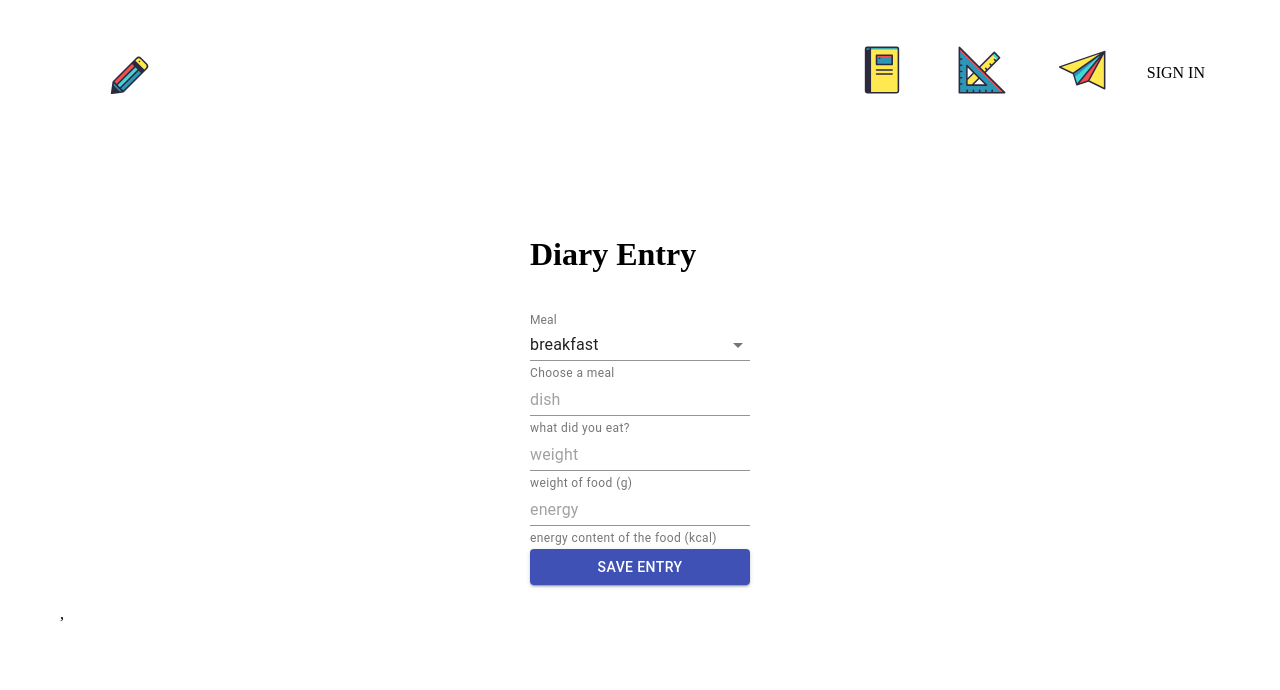
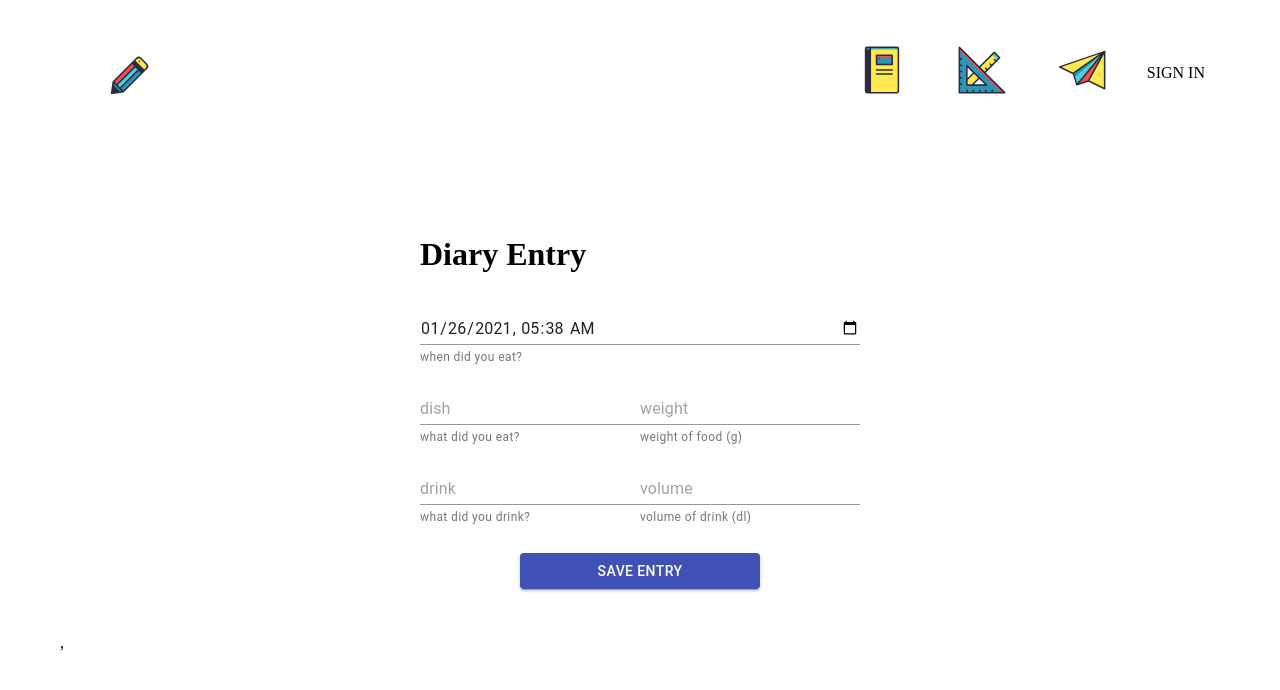
Before and after one commit to DavidAtMollimers/food-diary, a React (Create React App) app: page /entry in a window 1280 px wide. Shown: the top 690 px of the page. Built offline with nearby package versions, Linux system fonts and the light colour scheme.

Commit message:
Restructure the textual input after design work. Add date-time picker and drink input, remove energy and meal-type.

```diff
--- a/src/components/diary-entry/diary-entry.component.jsx
+++ b/src/components/diary-entry/diary-entry.component.jsx
@@ -1,48 +1,20 @@
 import React from 'react';
+import './diary-entry.styles.scss'
 import TextField from '@material-ui/core/TextField';
-import { makeStyles } from '@material-ui/core/styles';
 import Button from '@material-ui/core/Button';
-import { FormControl, MenuItem } from '@material-ui/core';
-
-const useStyles  = makeStyles((theme) => ({
-    formControl: {
-    margin: theme.spacing(1),
-    minWidth: 120,
-    },
-    selectEmpty: {
-    marginTop: theme.spacing(2),
-    },
-}));
-
-const mealTypes = [
-    {
-        id: 1,
-        meal: 'breakfast'
-    },
-    {
-        id: 2,
-        meal: 'snack'
-    },
-    {
-        id: 3,
-        meal: 'lunch'
-    },
-    {
-        id: 4,
-        meal: 'dinner'
-    },
-];
+import { FormControl } from '@material-ui/core';
 
 class DiaryEntry extends React.Component {
     constructor(props){
         super(props);
+        var date_time = new Date().toISOString().slice(0,16);
 
         this.state = {
-            meal: 'breakfast',
             dish: '',
             weight: 0,
-            kcal: 0,
-            date: Date.now(),
+            drink: '',
+            volume: 0,
+            date_time,
             userId: props.userId
         }
     }
@@ -51,11 +23,24 @@ class DiaryEntry extends React.Component {
     handleChange = event => {
         const { name, value } = event.target;
         this.setState({[name]: value});
+
+        console.log("name: ", name);
+        console.log("value: ", value);
+        // if date > current time, it will be saved anyway.
+        // TBD: make sure that date-time never > current time
+        // TBD: don't allow the user to select date-time > current time
     };
 
     handleSubmit = async event => {
         event.preventDefault();
-        const { meal, dish, weight, kcal, date, userId } = this.state;
+        const { dish, weight, drink, volume, date_time, userId } = this.state;
+        console.log("dish: ", dish)
+        console.log("weight: ", weight)
+        console.log("drink: ", drink)
+        console.log("volume: ", volume)
+        console.log("date_time: ", date_time)
+        console.log("userId: ", userId)
+
         // store the data as an entry in the diary table of the database
         // use a try with some kind of firebase.storage call
     };
@@ -66,41 +51,50 @@ class DiaryEntry extends React.Component {
                 <h1> Diary Entry </h1>
                 <br/>
                 <form  onSubmit={this.handleSubmit} autoComplete="off">
-                <FormControl className={useStyles.formControl}>
+                <FormControl id="form-control">
                     <TextField
-                        id="meal-dropdown"
-                        select
-                        label="Meal"
-                        helperText="Choose a meal"
-                        value={this.state.meal}
-                        name="meal"
+                        id="user-data"
+                        name="date_time"
+                        helperText="when did you eat?"
+                        type="datetime-local"
+                        defaultValue={this.state.date_time}
+                        className="datetime-local"
                         onChange={this.handleChange}
-                    >
-                        {mealTypes.map((mt) => (
-                            <MenuItem name={mt.meal} value={mt.meal}>
-                                {mt.meal}
-                            </MenuItem>
-                        ))}
-                    </TextField>
+                        InputLabelProps={{ shrink: true, }}
+                    />
+                    <div id="container">
                         <TextField
+                            id="name"
                             name="dish"
                             type ="text"
                             placeholder="dish"
                             helperText="what did you eat?"
                             onChange={this.handleChange}/>
                         <TextField
+                            id="numerical-value"
                             name="weight"
                             type="number"
                             placeholder="weight"
                             helperText="weight of food (g)"
                             onChange={this.handleChange}/>
+                    </div>
+                    <div>
                         <TextField
-                    name="energy"
+                            id="name"
+                            name="drink"
+                            type ="text"
+                            placeholder="drink"
+                            helperText="what did you drink?"
+                            onChange={this.handleChange}/>
+                        <TextField
+                            id="numerical-value"
+                            name="volume"
                             type="number"
-                    placeholder="energy"
-                    helperText="energy content of the food (kcal)"
+                            placeholder="volume"
+                            helperText="volume of drink (dl)"
                             onChange={this.handleChange}/>
-                    <Button type='submit' color="primary" variant="contained">Save Entry</Button>
+                    </div>
+                    <Button type='submit' color="primary" variant="contained" id="submit-button">Save Entry</Button>
                 </FormControl>
                 </form>
             </div>
--- a/src/components/diary-entry/diary-entry.styles.scss
+++ b/src/components/diary-entry/diary-entry.styles.scss
@@ -0,0 +1,13 @@
+#name {
+    margin-top: 25px;
+    width: 70%;
+}
+
+#numerical-value {
+    margin-top: 25px;
+}
+
+#submit-button {
+    margin: 25px 100px 25px 100px;
+
+}
```
Also changed, not shown: 1 other file (tests, documents, lock files or other folders). Lines whose indentation alone changed are shown as unchanged.
